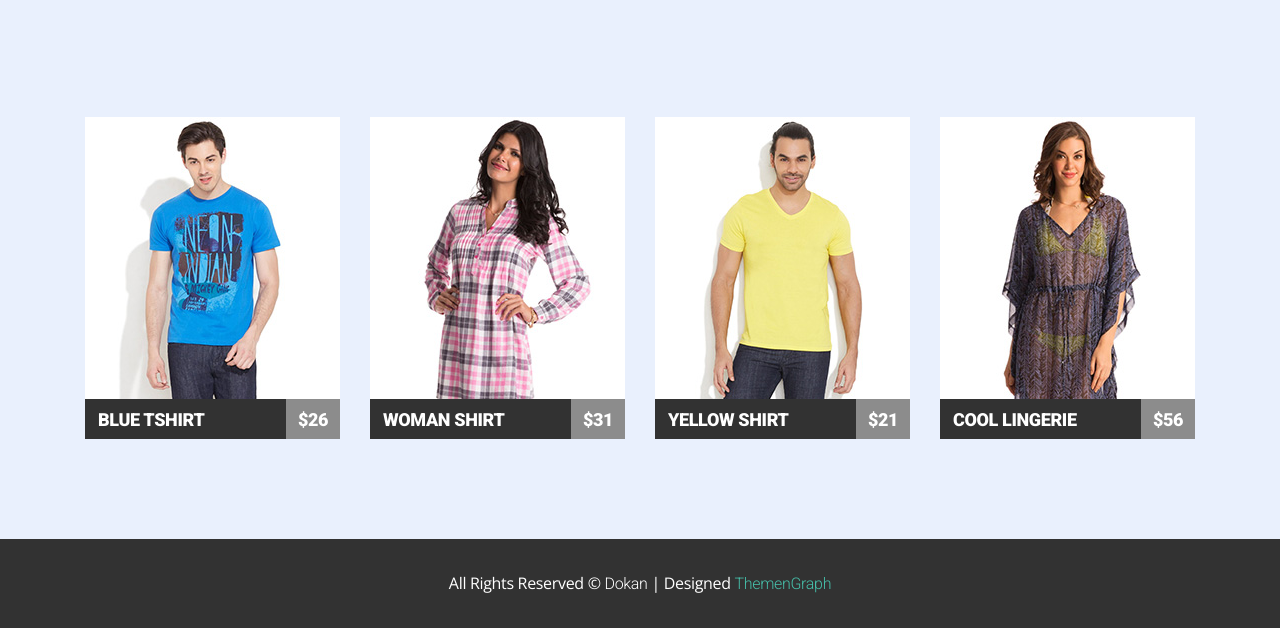
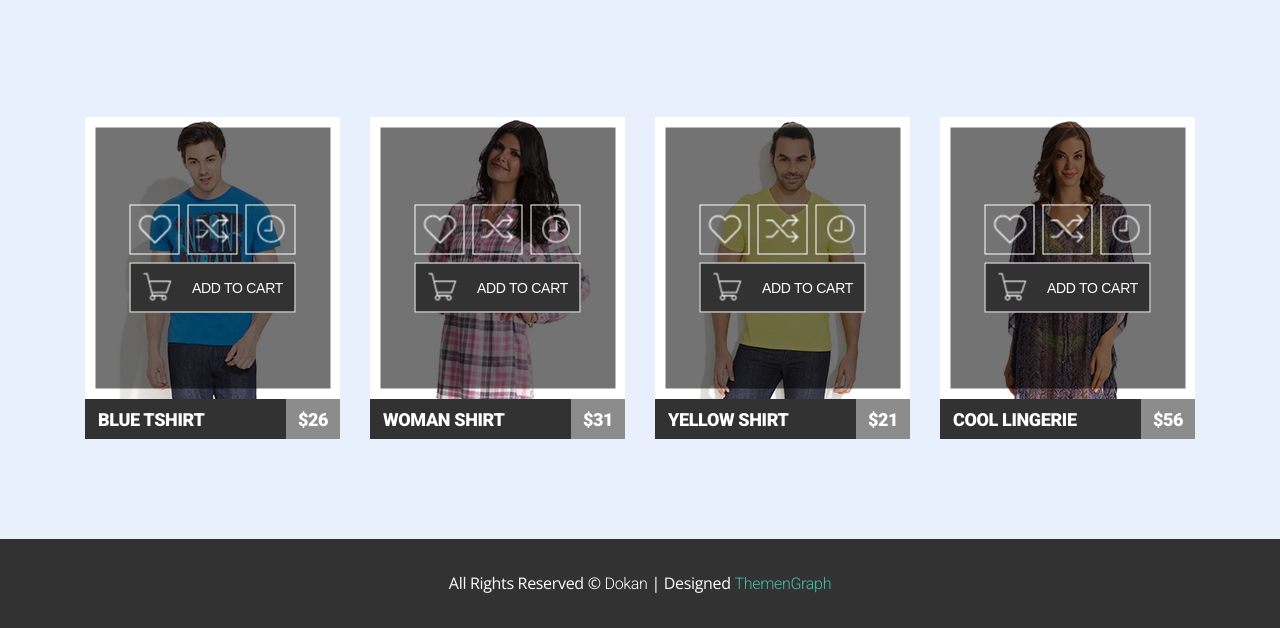
Before and after one commit to annashpb/goit-fe-course, a plain HTML site: page html-css/module-05/index.html in a window 1280 px wide. Shown: the part 774-1402 px from the top of the page. Drawn offline with nearby package versions, Linux system fonts and the light colour scheme.

Commit message:
mod05modified

```diff
--- a/html-css/module-05/css/styles.css
+++ b/html-css/module-05/css/styles.css
@@ -241,7 +241,7 @@ main {
 }
 
 .hov {
-  display: none;
+  /* display: none; */
   height: 261px;
   width: 235px;
   background-color: rgba(0, 0, 0, 0.55);
@@ -265,10 +265,12 @@ main {
 .time,
 .bin {
   display: inline-block;
+  background-color: transparent;
   border: solid #ffffff;
   border-width: 1px;
   height: 50px;
   background-repeat: no-repeat;
+  cursor: pointer;
 }
 
 .like,
@@ -289,10 +291,10 @@ main {
   font-family: "open-sans", sans-serif;
   font-size: 14px;
   text-transform: uppercase;
+  text-decoration: none;
   line-height: 32px;
   color: #ffffff;
-  padding-left: 60px;
-  padding-top: 9px;
+  padding-left: 50px;
 }
 
 .like {
@@ -355,4 +357,4 @@ footer {
 
 .designer-name {
   color: #46bfa9;
- }
+}
--- a/html-css/module-05/index.html
+++ b/html-css/module-05/index.html
@@ -47,7 +47,6 @@
         <h2 class="section-name">New collection</h2>
         <ul class="collection">
           <li class="collection-item">
-            <a class="p1" href="#">
             <div class="product-image">
               <img
                 src="./img/p1.jpg"
@@ -57,19 +56,22 @@
               />
               <div class="hov">
                 <div class="icons">
-                    <a class="like" href="#">
+                  <button type="button" class="like" href="#">
                     <span class="visually-hidden">Like</span>
-                    </a>
-                    <a class="share" href="#">
+                  </button>
+                  <button type="button" class="share" href="#">
                     <span class="visually-hidden">Share</span>
-                    </a>
-                    <a class="time" href="#">
+                  </button>
+                  <button type="button" class="time" href="#">
                     <span class="visually-hidden">Time</span>
-                    </a>
-                    <a class="bin" href="#">Add to cart</a>
+                  </button>
+                  <button type="button" class="bin" href="#">
+                    Add to cart
+                  </button>
                 </div>
               </div>
             </div>
+            <a class="p1" href="#">
               <div class="name-price clearfix">
                 <h3 class="name">Blue Tshirt</h3>
                 <div class="price">$26</div>
@@ -77,7 +79,6 @@
             </a>
           </li>
           <li class="collection-item">
-            <a class="p1" href="#">
             <div class="product-image">
               <img
                 src="./img/p2.jpg"
@@ -87,19 +88,22 @@
               />
               <div class="hov">
                 <div class="icons">
-                    <a class="like" href="#">
+                  <button type="button" class="like" href="#">
                     <span class="visually-hidden">Like</span>
-                    </a>
-                    <a class="share" href="#">
+                  </button>
+                  <button type="button" class="share" href="#">
                     <span class="visually-hidden">Share</span>
-                    </a>
-                    <a class="time" href="#">
+                  </button>
+                  <button type="button" class="time" href="#">
                     <span class="visually-hidden">Time</span>
-                    </a>
-                    <a class="bin" href="#">Add to cart</a>
+                  </button>
+                  <button type="button" class="bin" href="#">
+                    Add to cart
+                  </button>
                 </div>
               </div>
             </div>
+            <a class="p1" href="#">
               <div class="name-price clearfix">
                 <h3 class="name">Woman Shirt</h3>
                 <div class="price">$31</div>
@@ -107,7 +111,6 @@
             </a>
           </li>
           <li class="collection-item">
-            <a class="p1" href="#">
             <div class="product-image">
               <img
                 src="./img/p3.jpg"
@@ -117,19 +120,22 @@
               />
               <div class="hov">
                 <div class="icons">
-                    <a class="like" href="#">
+                  <button type="button" class="like" href="#">
                     <span class="visually-hidden">Like</span>
-                    </a>
-                    <a class="share" href="#">
+                  </button>
+                  <button type="button" class="share" href="#">
                     <span class="visually-hidden">Share</span>
-                    </a>
-                    <a class="time" href="#">
+                  </button>
+                  <button type="button" class="time" href="#">
                     <span class="visually-hidden">Time</span>
-                    </a>
-                    <a class="bin" href="#">Add to cart</a>
+                  </button>
+                  <button type="button" class="bin" href="#">
+                    Add to cart
+                  </button>
                 </div>
               </div>
             </div>
+            <a class="p1" href="#">
               <div class="name-price clearfix">
                 <h3 class="name">Yellow Shirt</h3>
                 <div class="price">$21</div>
@@ -137,7 +143,6 @@
             </a>
           </li>
           <li class="collection-item">
-            <a class="p1" href="#">
             <div class="product-image">
               <img
                 src="./img/p4.jpg"
@@ -147,19 +152,22 @@
               />
               <div class="hov">
                 <div class="icons">
-                    <a class="like" href="#">
+                  <button type="button" class="like" href="#">
                     <span class="visually-hidden">Like</span>
-                    </a>
-                    <a class="share" href="#">
+                  </button>
+                  <button type="button" class="share" href="#">
                     <span class="visually-hidden">Share</span>
-                    </a>
-                    <a class="time" href="#">
+                  </button>
+                  <button type="button" class="time" href="#">
                     <span class="visually-hidden">Time</span>
-                    </a>
-                    <a class="bin" href="#">Add to cart</a>
+                  </button>
+                  <button type="button" class="bin" href="#">
+                    Add to cart
+                  </button>
                 </div>
               </div>
             </div>
+            <a class="p1" href="#">
               <div class="name-price clearfix">
                 <h3 class="name">Cool Lingerie</h3>
                 <div class="price">$56</div>
```
Lines whose indentation alone changed are shown as unchanged.
